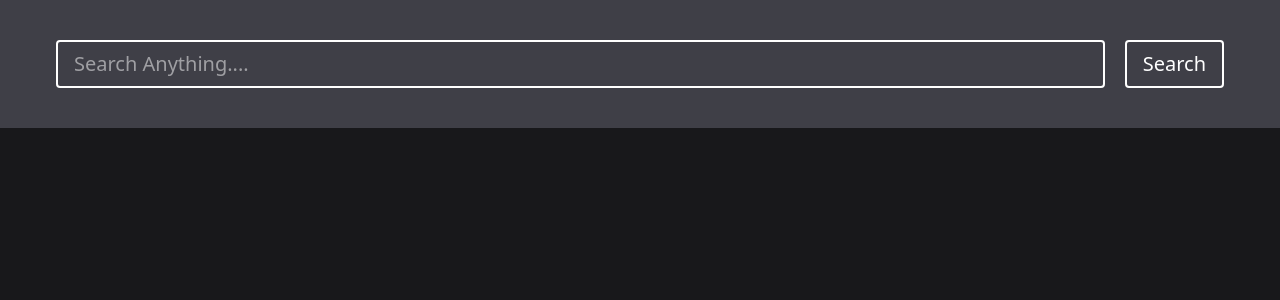
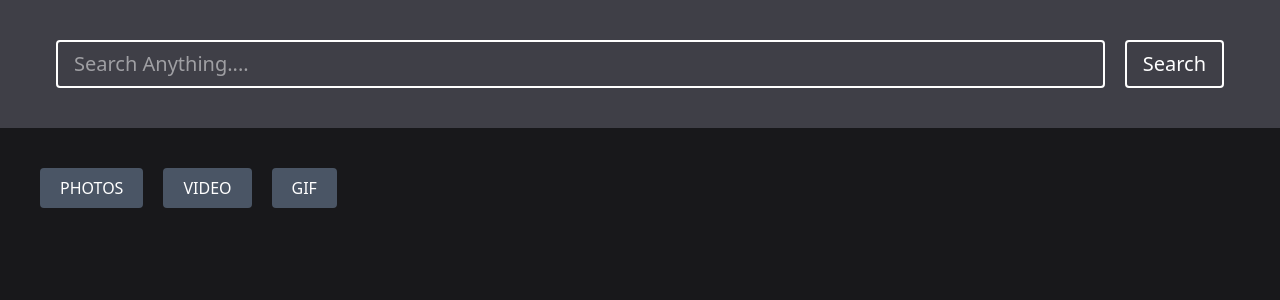
Before and after one commit to Sahil2003kumar/Media-search, a React (Vite) app: page / in a window 1280 px wide. Shown: the top 300 px of the page. Built offline with nearby package versions, Linux system fonts and the light colour scheme.

Commit message:
tab ongoing

```diff
--- a/src/App.jsx
+++ b/src/App.jsx
@@ -1,5 +1,6 @@
 import React from 'react'
 import SearchBar from './components/SearchBar'
+import Tabs from './components/Tabs'
 
 
 const App = () => {
@@ -8,6 +9,7 @@ const App = () => {
   return (
     <div className='h-screen w-full  bg-zinc-900 text-white'>
      <SearchBar/>
+     <Tabs/>
     </div>
   )
 }
--- a/src/components/Tabs.jsx
+++ b/src/components/Tabs.jsx
@@ -1 +1,19 @@
 //making tabs
+import React from 'react'
+
+const Tabs = () => {
+    const tabs = ['photos','video', 'GIF']
+  return (
+    <div className='flex gap-5 p-10'>
+        {tabs.map(function(elem,idx){
+            return <button
+            className='bg-gray-600 cursor-pointer active:scale-95 px-5 py-2 rounded uppercase hover:bg-green-400'
+            key={idx}>
+                {elem}
+                </button>
+        })}
+    </div>
+  )
+}
+
+export default Tabs
```
